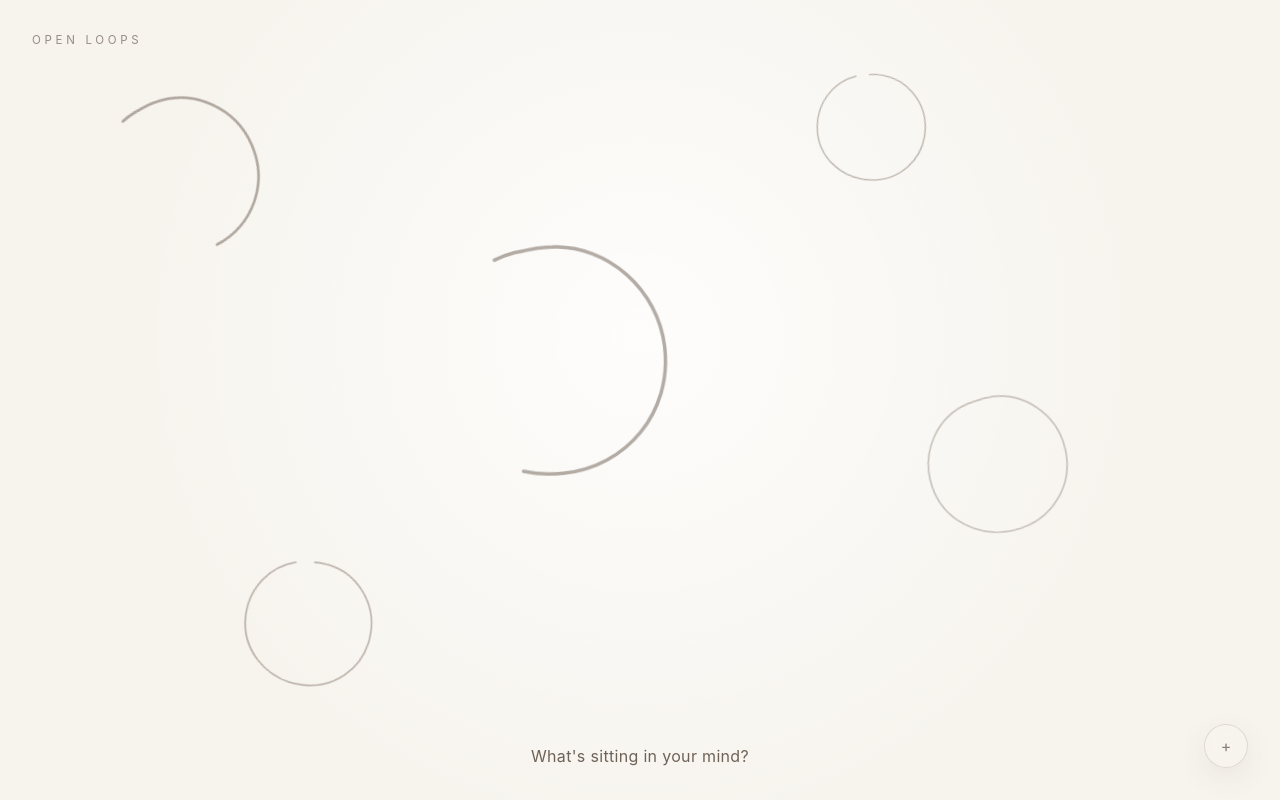
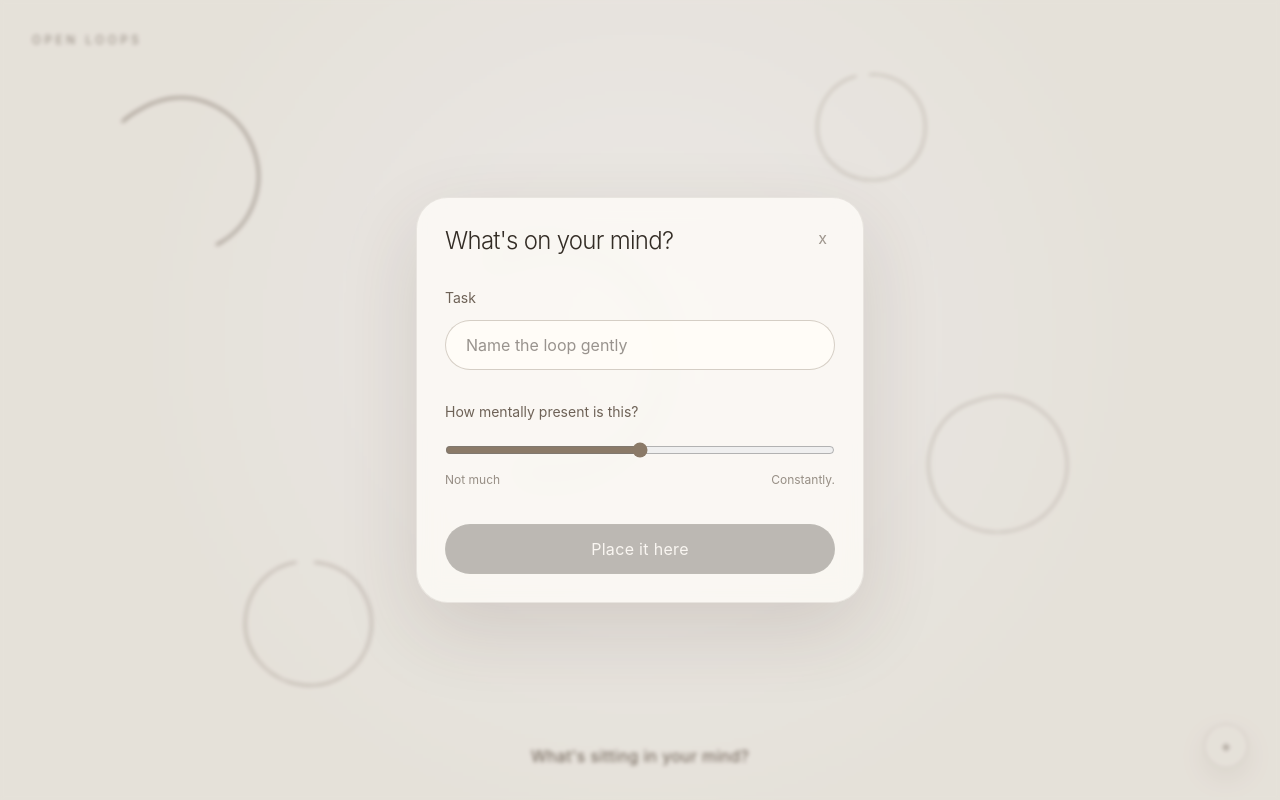
Before and after one commit to joyce-ren07/open_loops, a Next.js app in the folder open-loops/: page / in a window 1280 px wide. Both pictures are taken after a click on the button "Add an open loop". Built offline with nearby package versions, Linux system fonts and the light colour scheme.

Commit message:
Add interactive loop creation modal
Co-authored-by: joyce-ren07 <joyce-ren07@users.noreply.github.com>

```diff
--- a/open-loops/app/page.tsx
+++ b/open-loops/app/page.tsx
@@ -1,12 +1,14 @@
 "use client";
 
-import { motion } from "framer-motion";
+import { AnimatePresence, motion } from "framer-motion";
 import Loop from "@/components/Loop";
 import type { LoopState } from "@/components/Loop";
+import { FormEvent, useState } from "react";
 import type { CSSProperties } from "react";
 
-type ExampleLoop = {
+type CanvasLoopModel = {
   id: string;
+  label: string;
   tension: number;
   state: LoopState;
   size: number;
@@ -16,9 +18,10 @@ type ExampleLoop = {
   delay: number;
 };
 
-const exampleLoops: ExampleLoop[] = [
+const initialLoops: CanvasLoopModel[] = [
   {
     id: "urgent-open",
+    label: "An unresolved thought",
     tension: 5,
     state: "open",
     size: 218,
@@ -29,6 +32,7 @@ const exampleLoops: ExampleLoop[] = [
   },
   {
     id: "soft-plan",
+    label: "A gentler plan",
     tension: 2,
     state: "planned",
     size: 142,
@@ -39,6 +43,7 @@ const exampleLoops: ExampleLoop[] = [
   },
   {
     id: "central-open",
+    label: "Something mentally present",
     tension: 3,
     state: "open",
     size: 318,
@@ -49,6 +54,7 @@ const exampleLoops: ExampleLoop[] = [
   },
   {
     id: "closed-memory",
+    label: "A closed loop",
     tension: 1,
     state: "completed",
     size: 184,
@@ -59,6 +65,7 @@ const exampleLoops: ExampleLoop[] = [
   },
   {
     id: "quiet-plan",
+    label: "A quiet next step",
     tension: 4,
     state: "planned",
     size: 166,
@@ -69,18 +76,41 @@ const exampleLoops: ExampleLoop[] = [
   },
 ];
 
-function CanvasLoop({ loop }: { loop: ExampleLoop }) {
+const placementSequence = [
+  { left: "58%", top: "73%", rotate: -18, size: 190 },
+  { left: "83%", top: "29%", rotate: 14, size: 152 },
+  { left: "10%", top: "56%", rotate: 7, size: 176 },
+  { left: "36%", top: "18%", rotate: -8, size: 138 },
+  { left: "70%", top: "82%", rotate: 21, size: 168 },
+  { left: "28%", top: "42%", rotate: -2, size: 206 },
+];
+
+function CanvasLoop({ loop }: { loop: CanvasLoopModel }) {
   const style = {
     left: loop.left,
     top: loop.top,
-    transform: `translate(-50%, -50%) rotate(${loop.rotate}deg)`,
   } satisfies CSSProperties;
 
   return (
     <motion.div
+      aria-label={loop.label}
       className="absolute"
-      initial={{ opacity: 0 }}
-      animate={{ opacity: 1 }}
+      initial={{
+        opacity: 0,
+        scale: 0.9,
+        x: "-50%",
+        y: "-50%",
+        rotate: loop.rotate,
+        filter: "blur(7px)",
+      }}
+      animate={{
+        opacity: 1,
+        scale: 1,
+        x: "-50%",
+        y: "-50%",
+        rotate: loop.rotate,
+        filter: "blur(0px)",
+      }}
       transition={{ duration: 1.2, ease: "easeOut", delay: loop.delay }}
       style={style}
     >
@@ -94,7 +124,151 @@ function CanvasLoop({ loop }: { loop: ExampleLoop }) {
   );
 }
 
+function AddLoopModal({
+  mentalPresence,
+  onClose,
+  onMentalPresenceChange,
+  onSubmit,
+  task,
+  onTaskChange,
+}: {
+  mentalPresence: number;
+  onClose: () => void;
+  onMentalPresenceChange: (value: number) => void;
+  onSubmit: (event: FormEvent<HTMLFormElement>) => void;
+  task: string;
+  onTaskChange: (value: string) => void;
+}) {
+  return (
+    <motion.div
+      aria-labelledby="add-loop-title"
+      aria-modal="true"
+      className="fixed inset-0 z-40 flex items-center justify-center px-5 py-10"
+      initial={{ opacity: 0 }}
+      animate={{ opacity: 1 }}
+      exit={{ opacity: 0 }}
+      role="dialog"
+    >
+      <button
+        aria-label="Close modal"
+        className="absolute inset-0 cursor-default bg-[#4C3B2B]/10 backdrop-blur-[2px]"
+        onClick={onClose}
+        type="button"
+      />
+
+      <motion.form
+        className="relative w-full max-w-md rounded-[2rem] border border-[#6E6257]/12 bg-[#FCFAF5]/88 p-7 text-[#332C25] shadow-[0_28px_80px_rgba(76,59,43,0.14)] backdrop-blur-md"
+        initial={{ opacity: 0, y: 18, scale: 0.98 }}
+        animate={{ opacity: 1, y: 0, scale: 1 }}
+        exit={{ opacity: 0, y: 12, scale: 0.98 }}
+        onSubmit={onSubmit}
+        transition={{ duration: 0.42, ease: "easeOut" }}
+      >
+        <div className="mb-8 flex items-start justify-between gap-6">
+          <h2
+            className="text-2xl leading-tight font-light tracking-[-0.03em]"
+            id="add-loop-title"
+          >
+            What&apos;s on your mind?
+          </h2>
+          <button
+            aria-label="Close modal"
+            className="-mt-1 rounded-full px-2 py-1 text-xl leading-none text-[#6E6257]/65 transition-colors hover:text-[#332C25] focus-visible:ring-2 focus-visible:ring-[#8B7A68]/30 focus-visible:outline-none"
+            onClick={onClose}
+            type="button"
+          >
+            x
+          </button>
+        </div>
+
+        <label className="block text-sm text-[#6E6257]" htmlFor="loop-task">
+          Task
+        </label>
+        <input
+          autoFocus
+          className="mt-3 w-full rounded-full border border-[#6E6257]/14 bg-[#F7F4EE]/72 px-5 py-3 text-base text-[#332C25] outline-none transition focus:border-[#8B7A68]/35 focus:bg-[#FFFDF8]/78"
+          id="loop-task"
+          onChange={(event) => onTaskChange(event.target.value)}
+          placeholder="Name the loop gently"
+          type="text"
+          value={task}
+        />
+
+        <div className="mt-8">
+          <label
+            className="block text-sm text-[#6E6257]"
+            htmlFor="mental-presence"
+          >
+            How mentally present is this?
+          </label>
+          <input
+            aria-valuetext={`${mentalPresence} out of 5`}
+            className="mt-5 w-full accent-[#8B7A68]"
+            id="mental-presence"
+            max="5"
+            min="1"
+            onChange={(event) =>
+              onMentalPresenceChange(Number(event.target.value))
+            }
+            type="range"
+            value={mentalPresence}
+          />
+          <div className="mt-2 flex justify-between text-xs text-[#6E6257]/70">
+            <span>Not much</span>
+            <span>Constantly.</span>
+          </div>
+        </div>
+
+        <button
+          className="mt-9 w-full rounded-full border border-[#6E6257]/14 bg-[#332C25]/88 px-5 py-3 text-sm tracking-[0.02em] text-[#F7F4EE] transition hover:bg-[#332C25] focus-visible:ring-2 focus-visible:ring-[#8B7A68]/35 focus-visible:outline-none disabled:cursor-not-allowed disabled:opacity-35"
+          disabled={!task.trim()}
+          type="submit"
+        >
+          Place it here
+        </button>
+      </motion.form>
+    </motion.div>
+  );
+}
+
 export default function Home() {
+  const [loops, setLoops] = useState(initialLoops);
+  const [isModalOpen, setIsModalOpen] = useState(false);
+  const [task, setTask] = useState("");
+  const [mentalPresence, setMentalPresence] = useState(3);
+
+  function closeModal() {
+    setIsModalOpen(false);
+  }
+
+  function handleCreateLoop(event: FormEvent<HTMLFormElement>) {
+    event.preventDefault();
+
+    const trimmedTask = task.trim();
+
+    if (!trimmedTask) {
+      return;
+    }
+
+    const placement = placementSequence[loops.length % placementSequence.length];
+    const createdLoop: CanvasLoopModel = {
+      id: `loop-${Date.now()}`,
+      label: trimmedTask,
+      tension: mentalPresence,
+      state: "open",
+      size: placement.size + ((loops.length % 3) - 1) * 12,
+      left: placement.left,
+      top: placement.top,
+      rotate: placement.rotate,
+      delay: 0,
+    };
+
+    setLoops((currentLoops) => [...currentLoops, createdLoop]);
+    setTask("");
+    setMentalPresence(3);
+    closeModal();
+  }
+
   return (
     <main className="relative min-h-screen overflow-hidden bg-[#F7F4EE] text-[#332C25]">
       <div className="pointer-events-none absolute inset-0 bg-[radial-gradient(circle_at_50%_42%,rgba(255,255,255,0.82),rgba(247,244,238,0)_32rem)]" />
@@ -114,7 +288,7 @@ export default function Home() {
         </motion.p>
 
         <div className="absolute inset-0">
-          {exampleLoops.map((loop) => (
+          {loops.map((loop) => (
             <CanvasLoop key={loop.id} loop={loop} />
           ))}
         </div>
@@ -135,11 +309,25 @@ export default function Home() {
         initial={{ opacity: 0, scale: 0.94 }}
         animate={{ opacity: 1, scale: 1 }}
         whileTap={{ scale: 0.96 }}
+        onClick={() => setIsModalOpen(true)}
         transition={{ duration: 0.9, ease: "easeOut", delay: 0.56 }}
         type="button"
       >
         +
       </motion.button>
+
+      <AnimatePresence>
+        {isModalOpen ? (
+          <AddLoopModal
+            mentalPresence={mentalPresence}
+            onClose={closeModal}
+            onMentalPresenceChange={setMentalPresence}
+            onSubmit={handleCreateLoop}
+            onTaskChange={setTask}
+            task={task}
+          />
+        ) : null}
+      </AnimatePresence>
     </main>
   );
 }
```
